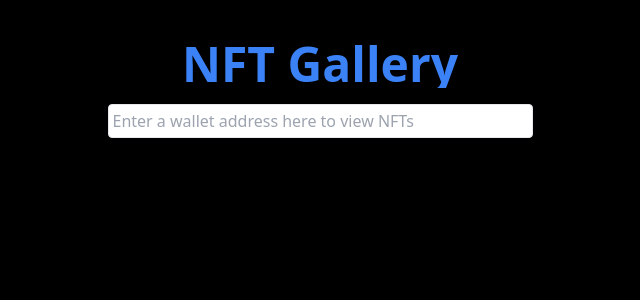
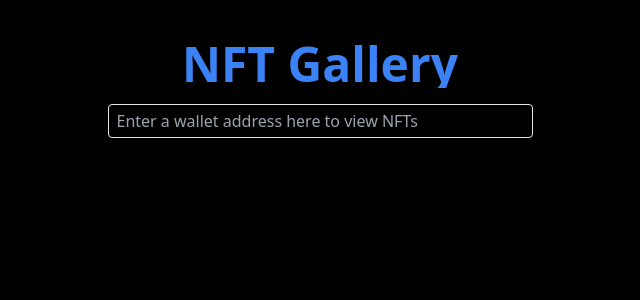
Before and after one commit to akeva001/nft-gallery, a Next.js app: page / in a window 1280 px wide. Shown: the top 300 px of the page, without its empty margins (320-960 px from the left). Built offline with nearby package versions, Linux system fonts and the light colour scheme; what @ankr.com/ankr.js would draw is missing.

Commit message:
styling updates

```diff
--- a/pages/index.tsx
+++ b/pages/index.tsx
@@ -66,8 +66,9 @@ const Home: NextPage = () => {
           type="text"
           value={walletAddress}
           onChange={(e) => setWalletAddress(e.target.value)}
-          className="rounded p-1 w-[425px] border text-black"
+          className="rounded p-1 w-[425px] border bg-black text-blue-500 text-decoration-none pl-2"
           placeholder="Enter a wallet address here to view NFTs"
+          spellCheck="false"
         />
       </div>
 
```
